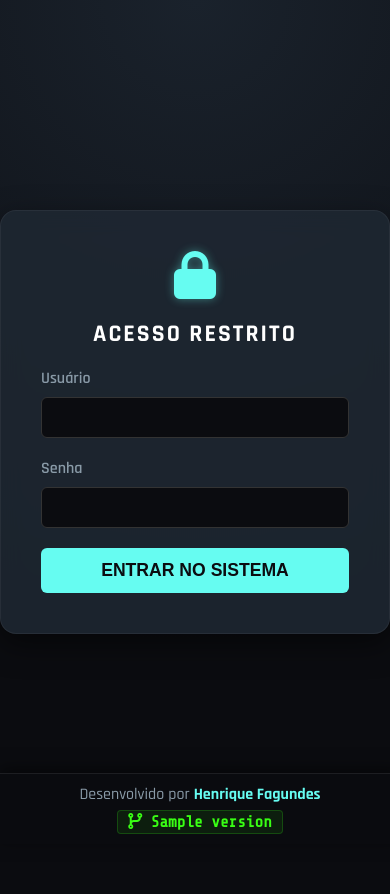
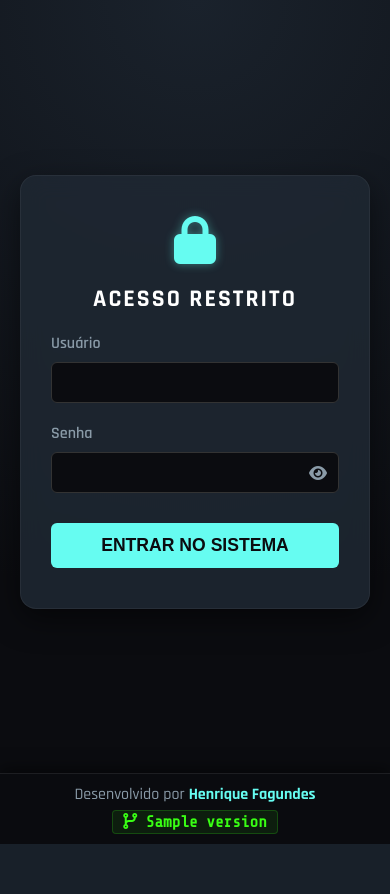
Before and after one commit to AprendendoLinux/livesystem, a Python web app: template templates/login.html in a window 390 px wide. After the commit the page ends 844 px from the top, so only its background shows below. Run offline with Jinja, Linux system fonts and the light colour scheme; the template is opened without the code that fills it: most values are stand-ins (such as "Sample title", 1, 10 or a date in 2020).

Commit message:
feat: adiciona suporte a SQLite, modularização do rodapé e melhorias de UX/UI
- Implementação de suporte duplo a banco de dados (MySQL e SQLite), selecionável de forma dinâmica através da variável de ambiente `DB_TYPE` no `docker-compose.yml`.
- Criação de adaptador assíncrono no backend (`app.py`) para gerenciar as diferenças de driver e sintaxe SQL entre `aiomysql` e `aiosqlite`.
- Configuração de volumes persistentes locais (`./data`) para garantir a integridade do banco SQLite.
- Modularização estrutural do front-end aplicando o princípio DRY: separação do rodapé em `templates/footer.html` e injeção via Jinja2 (`{% include %}`) nas páginas de login e stream.
- Melhoria de UX na tela de login com a introdução do ícone interativo de visibilidade de senha (toggle hide/show).
- Correção definitiva de bugs visuais no CSS da tela de login (eliminação da barra de rolagem fantasma e reestruturação responsiva para mobile com `box-sizing: border-box`).

```diff
--- a/requirements.txt
+++ b/requirements.txt
@@ -1,6 +1,7 @@
 aiohttp
 opencv-python-headless
 aiomysql
+aiosqlite
 bcrypt
 jinja2
 aiohttp-jinja2
--- /dev/null
+++ b/templates/footer.html
@@ -0,0 +1,9 @@
+<footer class="fixed-footer">
+    <span class="footer-text">
+        Desenvolvido por <a href="https://www.henrique.tec.br" target="_blank">Henrique Fagundes</a>
+    </span>
+    <span class="footer-separator">|</span>
+    <span class="footer-version">
+        <i class="fas fa-code-branch"></i> {{ version }}
+    </span>
+</footer>
--- a/templates/login.html
+++ b/templates/login.html
@@ -7,24 +7,36 @@
     <link rel="stylesheet" href="https://cdnjs.cloudflare.com/ajax/libs/font-awesome/6.4.0/css/all.min.css">
     <link href="https://fonts.googleapis.com/css2?family=Rajdhani:wght@500;600;700&family=Share+Tech+Mono&display=swap" rel="stylesheet">
     <style>
+        * { box-sizing: border-box; }
         :root { --bg-base: #0b0c10; --card-bg: rgba(31, 40, 51, 0.85); --neon-blue: #66fcf1; --text-main: #ffffff; --text-muted: #8a9ba8; }
-        body { background: radial-gradient(circle at 50% 0%, #1a222c 0%, var(--bg-base) 70%); color: var(--text-main); font-family: 'Rajdhani', sans-serif; display: flex; justify-content: center; align-items: center; min-height: 100vh; margin: 0; padding-bottom: 50px; }
-        .login-card { background: var(--card-bg); backdrop-filter: blur(12px); border: 1px solid rgba(255, 255, 255, 0.05); border-radius: 16px; padding: 40px; box-shadow: 0 10px 30px rgba(0, 0, 0, 0.5); width: 100%; max-width: 400px; text-align: center; }
+        body { background: radial-gradient(circle at 50% 0%, #1a222c 0%, var(--bg-base) 70%); color: var(--text-main); font-family: 'Rajdhani', sans-serif; display: flex; justify-content: center; align-items: center; min-height: 100vh; margin: 0; padding: 20px; }
+
+        .login-card { background: var(--card-bg); backdrop-filter: blur(12px); border: 1px solid rgba(255, 255, 255, 0.05); border-radius: 16px; padding: 40px 30px; box-shadow: 0 10px 30px rgba(0, 0, 0, 0.5); width: 100%; max-width: 400px; text-align: center; margin-bottom: 60px; }
         .login-card i.fa-lock { font-size: 3rem; color: var(--neon-blue); margin-bottom: 20px; text-shadow: 0 0 10px rgba(102, 252, 241, 0.4); }
         h2 { font-weight: 700; letter-spacing: 2px; text-transform: uppercase; margin-top: 0; }
-        .input-group { margin-bottom: 20px; text-align: left; }
+
+        .input-group { margin-bottom: 20px; text-align: left; width: 100%; }
         .input-group label { display: block; color: var(--text-muted); margin-bottom: 8px; font-weight: 600; }
-        .input-group input { width: 100%; padding: 12px; border-radius: 6px; border: 1px solid #333; background: #0b0c10; color: white; box-sizing: border-box; font-family: 'Share Tech Mono', monospace; }
+        .input-group input { width: 100%; padding: 12px; border-radius: 6px; border: 1px solid #333; background: #0b0c10; color: white; font-family: 'Share Tech Mono', monospace; }
         .input-group input:focus { outline: none; border-color: var(--neon-blue); box-shadow: 0 0 8px rgba(102, 252, 241, 0.3); }
-        button { background: var(--neon-blue); color: var(--bg-base); border: none; padding: 12px; width: 100%; border-radius: 6px; font-weight: bold; text-transform: uppercase; font-size: 1.1rem; cursor: pointer; transition: all 0.3s ease; }
+
+        /* CSS do "Olho" da Senha */
+        .password-wrapper { position: relative; width: 100%; }
+        .password-wrapper input { padding-right: 40px; } /* Espaço para o ícone não encostar no texto */
+        .toggle-password { position: absolute; right: 12px; top: 50%; transform: translateY(-50%); color: var(--text-muted); cursor: pointer; transition: color 0.3s ease; }
+        .toggle-password:hover { color: var(--neon-blue); }
+
+        button { background: var(--neon-blue); color: var(--bg-base); border: none; padding: 12px; width: 100%; border-radius: 6px; font-weight: bold; text-transform: uppercase; font-size: 1.1rem; cursor: pointer; transition: all 0.3s ease; margin-top: 10px; }
         button:hover { filter: brightness(1.2); box-shadow: 0 0 15px rgba(102, 252, 241, 0.5); }
         .error-msg { color: #ff4b4b; margin-bottom: 15px; font-weight: 600; background: rgba(255, 75, 75, 0.1); padding: 10px; border-radius: 6px; }
-        /* Rodapé Fixo */
+
+        /* CSS do Rodapé Fixo */
         .fixed-footer { position: fixed; bottom: 0; left: 0; width: 100%; height: 45px; background: rgba(11, 12, 16, 0.98); border-top: 1px solid rgba(255, 255, 255, 0.08); display: flex; justify-content: center; align-items: center; z-index: 9999; font-size: 1rem; gap: 15px; box-shadow: 0 -4px 15px rgba(0,0,0,0.5); }
         .footer-text { color: var(--text-muted); }
         .footer-text a { color: var(--neon-blue); text-decoration: none; font-weight: 700; }
         .footer-separator { color: var(--text-muted); opacity: 0.5; }
         .footer-version { color: #39ff14; background: rgba(57, 255, 20, 0.08); padding: 2px 10px; border-radius: 4px; border: 1px solid rgba(57, 255, 20, 0.2); font-family: 'Share Tech Mono', monospace; font-weight: bold; }
+
         @media (max-width: 768px) { .fixed-footer { height: auto; padding: 10px 5px; flex-direction: column; gap: 5px; } .footer-separator { display: none; } }
     </style>
 </head>
@@ -42,20 +54,34 @@
             </div>
             <div class="input-group">
                 <label>Senha</label>
-                <input type="password" name="password" required>
+                <div class="password-wrapper">
+                    <input type="password" name="password" id="password" required>
+                    <i class="fas fa-eye toggle-password" id="togglePasswordIcon" onclick="togglePasswordVisibility()"></i>
+                </div>
             </div>
             <button type="submit">Entrar no Sistema</button>
         </form>
     </div>
 
-    <footer class="fixed-footer">
-        <span class="footer-text">
-            Desenvolvido por <a href="https://www.henrique.tec.br" target="_blank">Henrique Fagundes</a>
-        </span>
-        <span class="footer-separator">|</span>
-        <span class="footer-version">
-            <i class="fas fa-code-branch"></i> {{ version }}
-        </span>
-    </footer>
+    {% include 'footer.html' %}
+
+    <script>
+        function togglePasswordVisibility() {
+            const passwordInput = document.getElementById('password');
+            const icon = document.getElementById('togglePasswordIcon');
+
+            if (passwordInput.type === 'password') {
+                passwordInput.type = 'text';
+                icon.classList.remove('fa-eye');
+                icon.classList.add('fa-eye-slash');
+                icon.style.color = 'var(--neon-blue)';
+            } else {
+                passwordInput.type = 'password';
+                icon.classList.remove('fa-eye-slash');
+                icon.classList.add('fa-eye');
+                icon.style.color = 'var(--text-muted)';
+            }
+        }
+    </script>
 </body>
 </html>
```
Also changed, not shown: app.py (+81 -55 lines), docker-compose.yml (+22 -12 lines), templates/index.html (+1 -9 lines).
